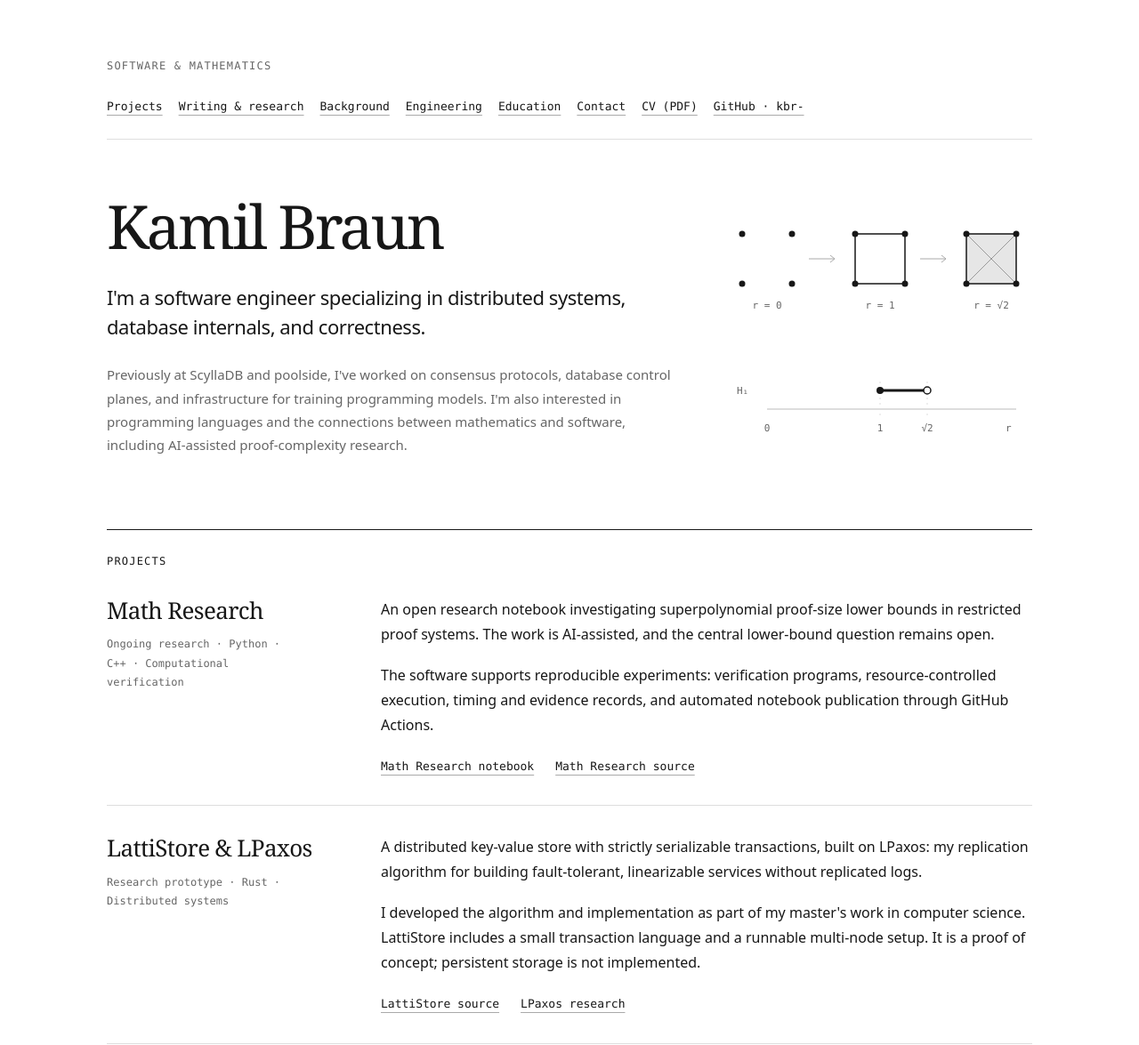
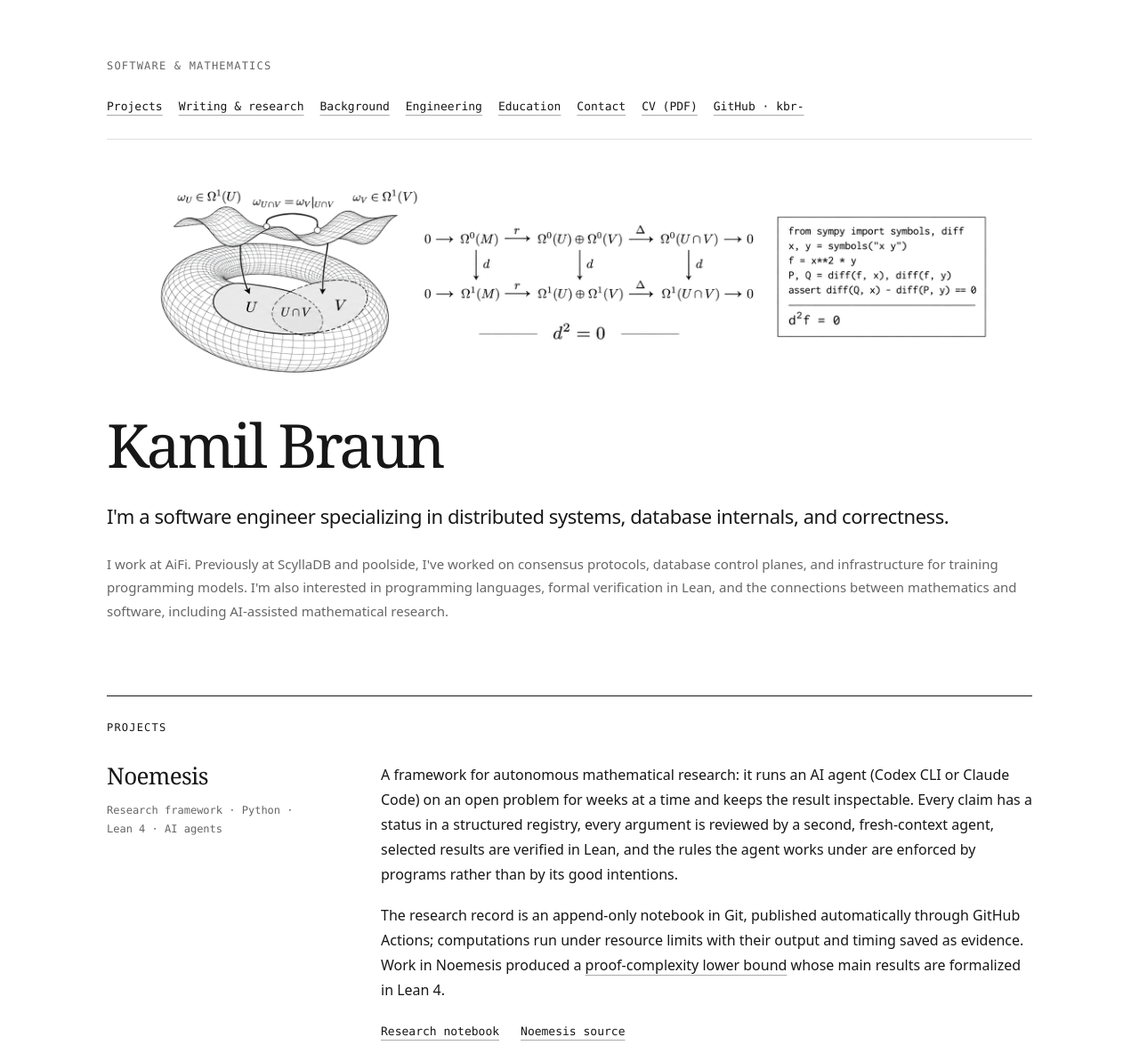
Before and after one commit to kbr-/kbr-.github.io, a plain HTML site: page index.html in a window 1280 px wide. Shown: the top 1175 px of the page at 89% size. Drawn offline with Linux system fonts and the light colour scheme.

Commit message:
Add banner, Noemesis, Kotlean, arXiv paper and AiFi
Show the new banner below the navigation, in a vertical version on narrow
screens, in place of the persistent homology illustration. Rename the Math
Research project to Noemesis with a description of the general framework,
add Kotlean to the projects, the bit pigeonhole paper (arXiv:2609.23015) to
writing and research, and AiFi to the professional background and selected
engineering work.

```diff
--- a/index.html
+++ b/index.html
@@ -34,7 +34,7 @@
     nav { grid-column: 2; grid-row: 1; display: flex; flex-wrap: wrap; gap: 12px 18px; font-size: 13px; }
     h1, h2, h3 { line-height: 1.2; font-weight: 550; }
     h1 { grid-column: 1 / -1; margin: 72px 0 28px; font-size: clamp(44px, 7vw, 72px); letter-spacing: -.055em; }
-    header > p:not(.eyebrow) { grid-column: 1 / -1; max-width: 680px; }
+    header > p:not(.eyebrow) { grid-column: 1 / -1; }
     .intro { margin-bottom: 24px; font-size: clamp(21px, 2.4vw, 25px); line-height: 1.5; letter-spacing: -.02em; }
     header > p:not(.eyebrow):not(.intro) { color: var(--muted); }
     h2 { margin: 0 0 32px; font-size: 13px; letter-spacing: .1em; text-transform: uppercase; }
@@ -47,6 +47,7 @@
     .project, .research-note { display: grid; grid-template-columns: 240px minmax(0, 1fr); gap: 40px; }
     .project + .project, .research-note + .research-note { margin-top: 32px; padding-top: 32px; border-top: 1px solid var(--border); }
     .nowrap { white-space: nowrap; }
+    sup { line-height: 0; }
     .meta { margin: 0; max-width: 220px; color: var(--muted); font-size: 12px; line-height: 1.8; }
     .links { display: flex; flex-wrap: wrap; gap: 12px 24px; margin: 22px 0 0; font-size: 13px; font-weight: 500; }
     footer { display: flex; flex-wrap: wrap; justify-content: space-between; gap: 12px; margin-top: 72px; padding-top: 20px; border-top: 1px solid var(--border); color: var(--muted); font-size: 12px; }
@@ -62,26 +63,26 @@
       footer { margin-top: 48px; }
     }
 
-    /* Typography and topology illustration. */
+    /* Typography and banner. */
     main { max-width: 1120px; }
-    header { grid-template-columns: minmax(0, 1fr) 340px; column-gap: 64px; }
+    header { grid-template-columns: minmax(0, 1fr); }
     nav { grid-column: 1 / -1; grid-row: 2; margin-top: 24px; padding-bottom: 24px; border-bottom: 1px solid var(--border); }
     .eyebrow, nav, h2, .meta, .links, footer, figcaption { font-family: ui-monospace, SFMono-Regular, Consolas, "Liberation Mono", monospace; }
     .eyebrow { grid-column: 1 / -1; }
     h1, h3 { font-family: Georgia, "Times New Roman", serif; font-weight: 400; }
-    h1 { grid-column: 1; grid-row: 3; margin: 56px 0 24px; font-size: clamp(44px, 6vw, 68px); letter-spacing: -.045em; }
-    header > p.intro { grid-column: 1; grid-row: 4; font-size: 22px; }
-    header > p:not(.eyebrow):not(.intro) { grid-column: 1; grid-row: 5; font-size: 15px; }
+    h1 { grid-column: 1; grid-row: 4; margin: 40px 0 24px; font-size: clamp(44px, 6vw, 68px); letter-spacing: -.045em; }
+    header > p.intro { grid-column: 1; grid-row: 5; font-size: 22px; }
+    header > p:not(.eyebrow):not(.intro) { grid-column: 1; grid-row: 6; font-size: 15px; }
     h3 { font-size: 26px; }
     h2 { font-size: 12px; font-weight: 500; }
-    .topology { grid-column: 2; grid-row: 3 / 6; align-self: center; margin: 48px 0 0; }
-    .topology svg { display: block; width: 100%; height: auto; }
-    .topology text { font-family: ui-monospace, Consolas, monospace; fill: #666; font-size: 11px; }
+    .banner { grid-column: 1 / -1; grid-row: 3; margin: 56px 0 0; }
+    .banner img { display: block; width: 100%; height: auto; }
+    @media (max-width: 900px) { .banner img { max-width: 440px; margin: 0 auto; } }
     .project, .research-note { grid-template-columns: 260px minmax(0, 1fr); gap: 48px; }
     @media (max-width: 900px) {
       header { display: block; }
       h1 { margin-top: 40px; }
-      .topology { max-width: 380px; margin: 32px auto 0; }
+      .banner { margin-top: 48px; }
       .project, .research-note { grid-template-columns: minmax(0, 1fr); gap: 20px; }
     }
   </style>
@@ -92,7 +93,7 @@
       <p class="eyebrow">Software &amp; mathematics</p>
       <h1>Kamil Braun</h1>
       <p class="intro">I'm a software engineer specializing in distributed systems, database internals, and correctness.</p>
-      <p>Previously at ScyllaDB and poolside, I've worked on consensus protocols, database control planes, and infrastructure for training programming models. I'm also interested in programming languages and the connections between mathematics and software, including AI-assisted proof-complexity research.</p>
+      <p>I work at AiFi. Previously at ScyllaDB and poolside, I've worked on consensus protocols, database control planes, and infrastructure for training programming models. I'm also interested in programming languages, formal verification in Lean, and the connections between mathematics and software, including AI-assisted mathematical research.</p>
       <nav aria-label="Main navigation">
         <a href="#projects">Projects</a>
         <a href="#writing">Writing &amp; research</a>
@@ -103,41 +104,11 @@
         <a href="https://raw.githubusercontent.com/kbr-/cv/refs/heads/main/cv.pdf">CV (PDF)</a>
         <a href="https://github.com/kbr-">GitHub · kbr-</a>
       </nav>
-      <figure class="topology">
-        <svg viewBox="0 0 340 320" role="img" aria-labelledby="topology-title topology-description">
-          <title id="topology-title">A loop appears, then fills in</title>
-          <desc id="topology-description">Three stages of the Vietoris–Rips filtration of a unit square: four isolated points, a square loop at scale one, and a filled complex at scale square root of two. The first-homology barcode has one interval from one to square root of two.</desc>
-          <defs>
-            <g id="square-points" fill="#171717">
-              <circle cx="0" cy="0" r="3.5"/><circle cx="56" cy="0" r="3.5"/>
-              <circle cx="56" cy="56" r="3.5"/><circle cx="0" cy="56" r="3.5"/>
-            </g>
-          </defs>
-          <g transform="translate(14 55)"><use href="#square-points"/></g>
-          <g transform="translate(141 55)">
-            <path d="M0 0H56V56H0Z" fill="none" stroke="#171717" stroke-width="1.5"/>
-            <use href="#square-points"/>
-          </g>
-          <g transform="translate(266 55)">
-            <path d="M0 0H56V56H0Z" fill="#e6e6e6" stroke="#171717" stroke-width="1.5"/>
-            <path d="M0 0L56 56M56 0L0 56" stroke="#999" stroke-width="1"/>
-            <use href="#square-points"/>
-          </g>
-          <g fill="none" stroke="#aaa"><path d="M89 83h29m-5-4 5 4-5 4"/><path d="M214 83h29m-5-4 5 4-5 4"/></g>
-          <text x="42" y="139" text-anchor="middle">r = 0</text>
-          <text x="169" y="139" text-anchor="middle">r = 1</text>
-          <text x="294" y="139" text-anchor="middle">r = √2</text>
-          <text x="8" y="235">H₁</text>
-          <path d="M42 252H322" fill="none" stroke="#bbb"/>
-          <path d="M169 221V259M222 221V259" stroke="#ddd" stroke-dasharray="2 4"/>
-          <path d="M169 231H222" stroke="#171717" stroke-width="3"/>
-          <circle cx="169" cy="231" r="4" fill="#171717"/>
-          <circle cx="222" cy="231" r="4" fill="white" stroke="#171717" stroke-width="1.5"/>
-          <text x="42" y="277" text-anchor="middle">0</text>
-          <text x="169" y="277" text-anchor="middle">1</text>
-          <text x="222" y="277" text-anchor="middle">√2</text>
-          <text x="310" y="277">r</text>
-        </svg>
+      <figure class="banner">
+        <picture>
+          <source media="(max-width: 900px)" srcset="banner-vertical.png" width="772" height="1108">
+          <img src="banner.png" width="2172" height="430" alt="A Mayer–Vietoris diagram on a torus: one-forms on two overlapping open sets U and V, the short exact sequences of differential forms connected by d, and a SymPy check that d²f = 0.">
+        </picture>
       </figure>
     </header>
 
@@ -145,15 +116,15 @@
       <h2 id="projects-heading">Projects</h2>
       <article class="project">
         <div class="project-heading">
-          <h3>Math Research</h3>
-        <p class="meta">Ongoing research · Python · <span class="nowrap">C++</span> · Computational verification</p>
+          <h3>Noemesis</h3>
+        <p class="meta">Research framework · Python · Lean 4 · AI agents</p>
         </div>
         <div class="project-description">
-        <p>An open research notebook investigating superpolynomial proof-size lower bounds in restricted proof systems. The work is AI-assisted, and the central lower-bound question remains open.</p>
-        <p>The software supports reproducible experiments: verification programs, resource-controlled execution, timing and evidence records, and automated notebook publication through GitHub Actions.</p>
+        <p>A framework for autonomous mathematical research: it runs an AI agent (Codex CLI or Claude Code) on an open problem for weeks at a time and keeps the result inspectable. Every claim has a status in a structured registry, every argument is reviewed by a second, fresh-context agent, selected results are verified in Lean, and the rules the agent works under are enforced by programs rather than by its good intentions.</p>
+        <p>The research record is an append-only notebook in Git, published automatically through GitHub Actions; computations run under resource limits with their output and timing saved as evidence. Work in Noemesis produced a <a href="https://arxiv.org/abs/2609.23015">proof-complexity lower bound</a> whose main results are formalized in Lean 4.</p>
         <p class="links">
-          <a href="/math-research">Math Research notebook</a>
-          <a href="https://github.com/kbr-/math-research">Math Research source</a>
+          <a href="/math-research">Research notebook</a>
+          <a href="https://github.com/kbr-/math-research">Noemesis source</a>
         </p>
         </div>
       </article>
@@ -169,6 +140,17 @@
           <a href="https://github.com/LPaxos/lattistore">LattiStore source</a>
           <a href="https://github.com/LPaxos/LPaxos">LPaxos research</a>
         </p>
+        </div>
+      </article>
+      <article class="project">
+        <div class="project-heading">
+          <h3>Kotlean</h3>
+          <p class="meta">Framework · Lean 4 · Kotlin · Android</p>
+        </div>
+        <div class="project-description">
+          <p>Android apps, proven: write an app's state, behavior and UI in Lean, prove properties of that code, and compile it into the app, so the code you prove is the code that runs. A small Kotlin host renders native Android Views and Canvas drawing and performs platform effects.</p>
+          <p>The architecture follows Elm's model/update/view loop and Roc's separation of application logic from platform effects. Examples include SnackNet, a maze-chase game written entirely in Lean.</p>
+          <p class="links"><a href="https://github.com/kbr-/kotlean">Kotlean source</a></p>
         </div>
       </article>
       <article class="project">
@@ -209,6 +191,20 @@
       <h2 id="writing-heading">Writing &amp; research</h2>
       <article class="research-note">
         <div class="project-heading">
+          <h3>An exponential lower bound for the bit pigeonhole principle in resolution over parities</h3>
+          <p class="meta">Preprint · arXiv:2609.23015 · Proof complexity · 2026</p>
+        </div>
+        <div class="project-description">
+          <p>Superpolynomial size lower bounds for resolution over parities, Res(⊕), were previously known only for restricted refutations: tree-like, regular, or of bounded depth. The paper proves that every DAG-like Res(⊕) refutation of the bit pigeonhole principle has 2<sup>Ω(n/log² n)</sup> clauses, with no restriction on regularity or depth.</p>
+          <p>The main theorem and all its dependencies are formalized in Lean 4. The proof was developed with substantial AI assistance in Noemesis.</p>
+          <p class="links">
+            <a href="https://arxiv.org/abs/2609.23015">arXiv abstract</a>
+            <a href="https://arxiv.org/pdf/2609.23015">Read the paper (PDF)</a>
+          </p>
+        </div>
+      </article>
+      <article class="research-note">
+        <div class="project-heading">
           <h3>LPaxos: replication without replicated logs</h3>
         <p class="meta">Master's thesis · Computer science</p>
         </div>
@@ -239,8 +235,20 @@
       <h2 id="background-heading">Professional background</h2>
       <article class="project">
         <div class="project-heading">
+          <h3>AiFi</h3>
+          <p class="meta">Senior Software Engineer · Aug 2026 – present</p>
+        </div>
+        <div class="project-description">
+          <p>I designed the rollout framework that keeps AiFi’s fleet of autonomous stores on the current release with no one driving it, together with a Lean model of its admission rules and an AI advisor for its rollout policy.</p>
+          <p class="links">
+            <a href="https://aifi.com/">AiFi</a>
+          </p>
+        </div>
+      </article>
+      <article class="project">
+        <div class="project-heading">
           <h3>ScyllaDB</h3>
-          <p class="meta">Core database · Jan 2019 – Jun 2025</p>
+          <p class="meta">Core Database · Jan 2019 – Jun 2025</p>
         </div>
         <div class="project-description">
           <p>I led a five-person engineering team responsible for much of the core database’s control plane, particularly schema and topology management. As a core maintainer with merge authority, I reviewed and gated contributions across multiple subsystems.</p>
@@ -253,7 +261,7 @@
       <article class="project">
         <div class="project-heading">
           <h3>poolside</h3>
-          <p class="meta">Software engineer · Feb 2025 – Nov 2025</p>
+          <p class="meta">Software Engineer · Feb 2025 – Nov 2025</p>
         </div>
         <div class="project-description">
           <p>I worked on the containerization system used to train and evaluate foundation models for programming with reinforcement learning.</p>
@@ -266,6 +274,7 @@
 
     <section id="engineering" aria-labelledby="engineering-heading">
       <h2 id="engineering-heading">Selected engineering work</h2>
+      <p>At AiFi, the rollout controller works like <a href="https://en.wikipedia.org/wiki/Control_theory">the thermostat in your home</a>: it compares what each store should run with what it runs, writes per-store version pins to Git, syncs the store through Argo CD and verifies the result, opening a release to lab stores, then canaries, then the rest of the fleet. The Lean model proves that a pre-release never reaches a store, that canaries open only after labs of both store kinds pass, and that the fleet never exceeds its limits on changes in flight. The AI advisor proposes canary sets and policy overrides built from evidence read by deterministic queries; a check refuses any summary stating a number the evidence doesn’t hold, and only a person’s acceptance changes the policy.</p>
       <p>At ScyllaDB, I worked on the core of a distributed database: moving cluster management to Raft consensus, improving query performance, and supporting topology changes in Change Data Capture. I also built testing tools to find correctness bugs in distributed algorithms and used TLA+ to specify parts of the control plane.</p>
     </section>
 
```
Also changed, not shown: banner-vertical.png (added), banner.png (added).
